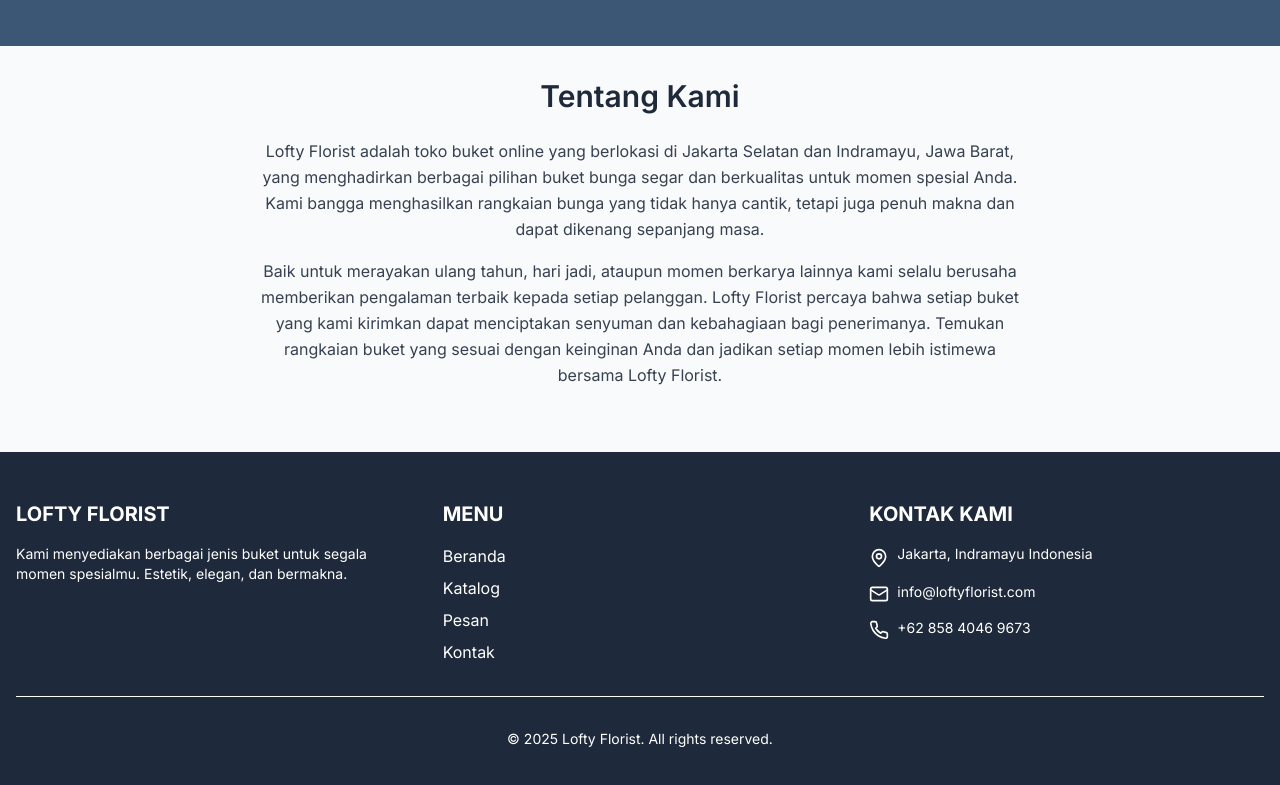
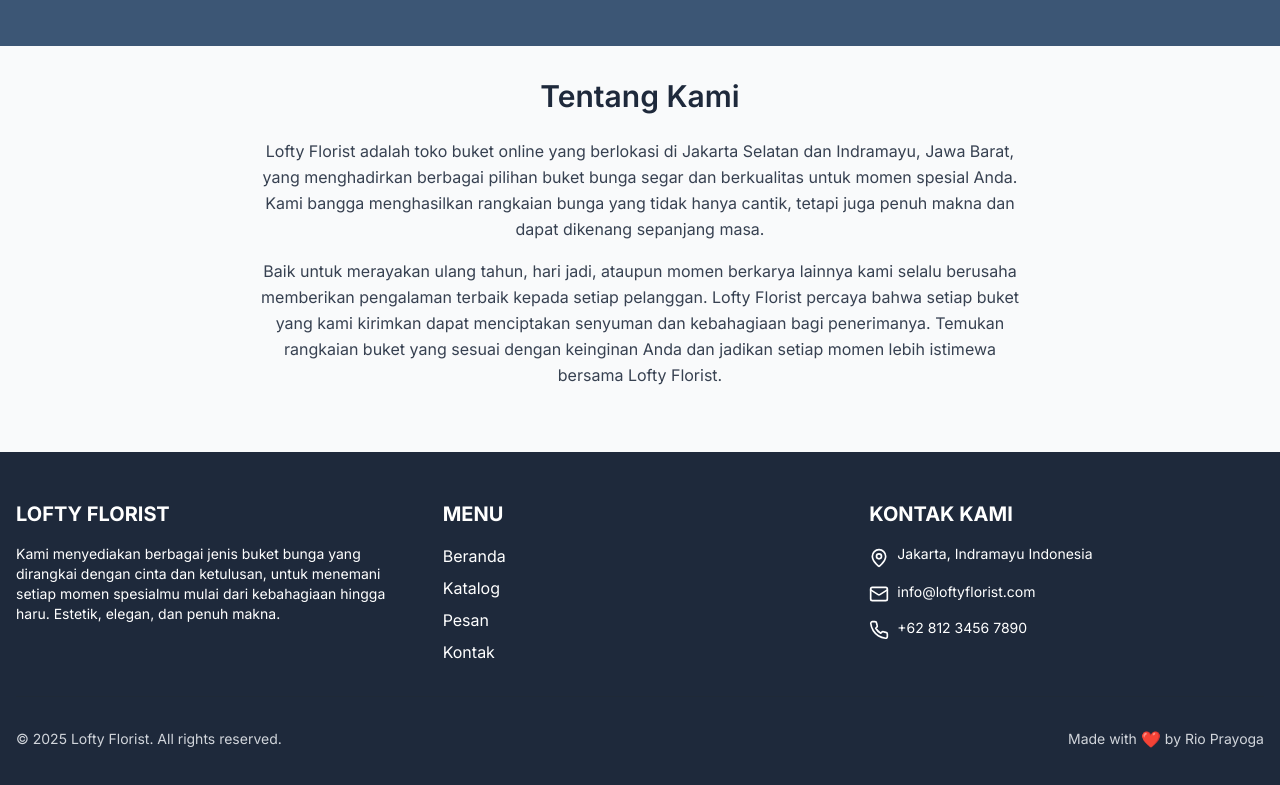
Before and after one commit to Rio-Prayoga/bouqet, a Next.js app: page / in a window 1280 px wide. Shown: the part 2502-3287 px from the top of the page. Built offline with nearby package versions, Linux system fonts and the light colour scheme.

Commit message:
Update Footer.tsx

```diff
--- a/components/Footer.tsx
+++ b/components/Footer.tsx
@@ -13,7 +13,7 @@ export default function Footer() {
           <div>
             <h3 className="text-xl font-bold mb-4">LOFTY FLORIST</h3>
             <p className="text-sm" style={{ color: '#ffffff' }}>
-              Kami menyediakan berbagai jenis buket untuk segala momen spesialmu. Estetik, elegan, dan bermakna.
+              Kami menyediakan berbagai jenis buket bunga yang dirangkai dengan cinta dan ketulusan, untuk menemani setiap momen spesialmu mulai dari kebahagiaan hingga haru. Estetik, elegan, dan penuh makna.
             </p>
           </div>
 
@@ -70,16 +70,22 @@ export default function Footer() {
               <div className="flex items-center space-x-2">
                 <Phone className="w-5 h-5 text-[#ffffff] mt-1 flex-shrink-0" />
                 <p className="text-sm" style={{ color: '#ffffff' }}>
-                  +62 858 4046 9673
+                  +62 812 3456 7890
                   </p>
               </div>
             </div>
           </div>
         </div>
 
-        <div className="border-t border-[#ffffff] mt-8 pt-8 text-center">
-          <p className="text-sm" style={{ color: '#ffffff' }}>
+        {/* Bottom Bar */}
+        <div className="border-t border-gray-800 mt-8 pt-8 flex flex-col md:flex-row justify-between items-center">
+          <p className="text-gray-300 text-sm mb-4 md:mb-0">
             © 2025 Lofty Florist. All rights reserved.
+          </p>
+          <p className="text-gray-300 text-sm flex items-center">
+            Made with
+            <span className="mx-1 text-red-500 text-base leading-none">❤️</span>
+            by Rio Prayoga
           </p>
         </div>
       </div>
```
